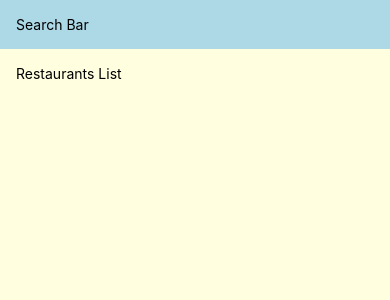
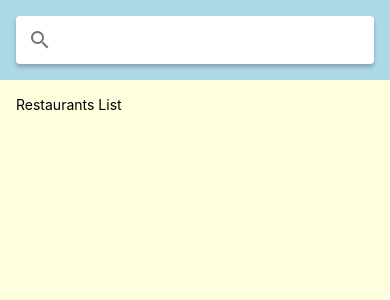
Before and after one commit to andresmgomez/restaurant-app, a React Native app: screen / in a window 390 px wide. Shown: the top 300 px of the page. Built offline with nearby package versions, Linux system fonts and the light colour scheme.

Commit message:
Import searchbar from native paper library

```diff
--- a/App.js
+++ b/App.js
@@ -1,13 +1,14 @@
 import React from "react";
 import { StatusBar, SafeAreaView, Text, View, StyleSheet } from "react-native";
 import { StatusBar as ExpoStatusBar } from "expo-status-bar";
+import { Searchbar } from "react-native-paper";
 
 export default function App() {
   return (
     <>
       <SafeAreaView style={styles.appContainer}>
         <View style={styles.searchArea}>
-          <Text>Search Bar</Text>
+          <Searchbar />
         </View>
         <View style={styles.screenArea}>
           <Text>Restaurants List</Text>
--- a/babel.config.js
+++ b/babel.config.js
@@ -1,7 +1,6 @@
 module.exports = function (api) {
   api.cache(true);
   return {
-    parser: "babel-eslint",
     presets: ["babel-preset-expo"],
   };
 };
--- a/package.json
+++ b/package.json
@@ -14,12 +14,12 @@
     "react": "16.13.1",
     "react-dom": "16.13.1",
     "react-native": "https://github.com/expo/react-native/archive/sdk-40.0.1.tar.gz",
+    "react-native-paper": "^4.5.0",
     "react-native-web": "~0.13.12"
   },
   "devDependencies": {
     "@babel/core": "~7.9.0",
     "@react-native-community/eslint-config": "^2.0.0",
-    "babel-eslint": "^10.1.0",
     "eslint": "^7.16.0",
     "prettier": "^2.8.1"
   },
```
Also changed, not shown: 1 other file (tests, documents, lock files or other folders).
